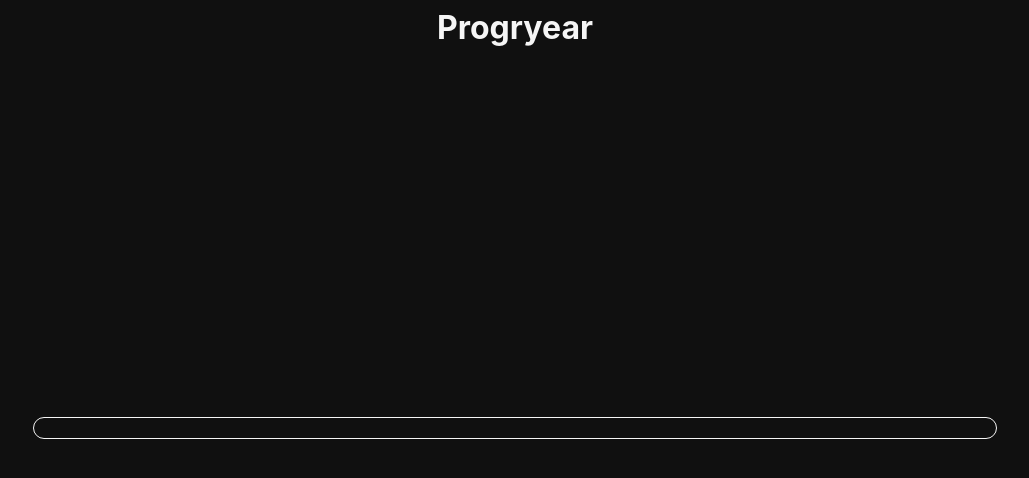
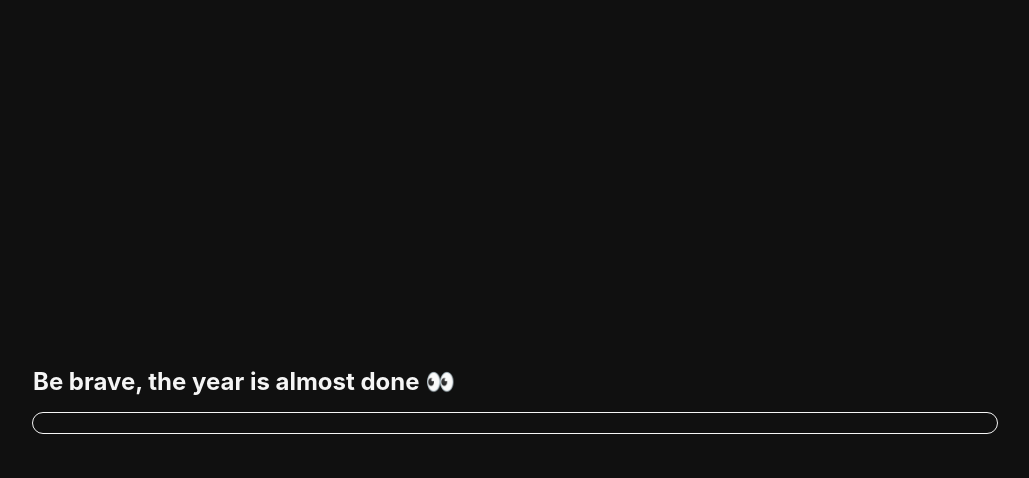
Before and after one commit to adscud/progryear, a React (Create React App) app: page / in a window 1280 px wide. Shown: the top 478 px of the page, without its empty margins (125-1154 px from the left). Built offline with nearby package versions, Linux system fonts and the light colour scheme.

Commit message:
🎨 Remove the header and add simple title

```diff
--- a/src/app/App.js
+++ b/src/app/App.js
@@ -1,12 +1,10 @@
 import './App.css'
-import { Header } from '../core'
-import {Progress} from "../packages/progress";
+import {Progress} from "../packages/progress"
 
 function App() {
     return (
         <div className="App">
             <div className="Container">
-                <Header />
                 <Progress />
             </div>
         </div>
--- a/src/core/components/Header.js.css
+++ /dev/null
@@ -1,10 +0,0 @@
-.header {
-    height: auto;
-    padding: 8px;
-}
-
-.title {
-    margin: 0;
-    text-align: center;
-    color: #F5F5F5;
-}
--- a/src/core/components/Header.jsx
+++ /dev/null
@@ -1,10 +0,0 @@
-import React from 'react'
-import './Header.js.css'
-
-export const Header = ({}) => {
-    return (
-        <div className="header">
-            <h1 className="title">Progryear</h1>
-        </div>
-    )
-}
--- a/src/core/components/index.js
+++ /dev/null
@@ -1 +0,0 @@
-export * from './Header'
--- a/src/core/index.js
+++ /dev/null
@@ -1 +0,0 @@
-export * from './components'
--- a/src/packages/progress/components/Progress.js.css
+++ b/src/packages/progress/components/Progress.js.css
@@ -1,6 +1,7 @@
 .progress-container {
     flex: 1;
     display: flex;
+    flex-direction: column;
     align-items: center;
     justify-content: center;
     padding-left: 8px;
@@ -23,3 +24,10 @@
     border-radius: 10px;
     transition: width .2s ease-in;
 }
+
+.progress-title {
+    align-self: flex-start;
+    text-align: left;
+    margin: 0 0 16px;
+    color: #F5F5F5;
+}
--- a/src/packages/progress/components/Progress.jsx
+++ b/src/packages/progress/components/Progress.jsx
@@ -6,6 +6,7 @@ export const Progress = () => {
 
     return (
         <div className="progress-container">
+            <Title />
             <Bar>
                 <Filler width={width} />
             </Bar>
@@ -13,7 +14,13 @@ export const Progress = () => {
     )
 }
 
-function Bar({ children }) {
+function Title () {
+    return (
+        <h2 className="progress-title">Be brave, the year is almost done 👀</h2>
+    )
+}
+
+function Bar ({ children }) {
     return (
         <div className="progress-bar">
             {children}
```
